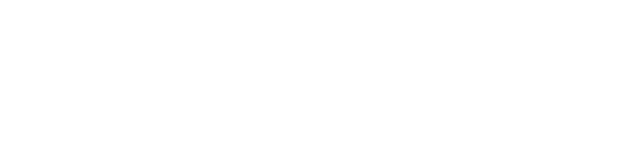
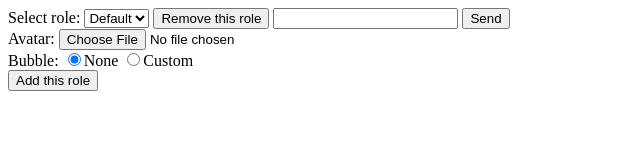
Before and after one commit to TengGit/qq-simulator, a plain HTML site: page index.html in a window 1280 px wide. Shown: the whole page, without its empty margins (0-640 px from the left). Drawn offline with Linux system fonts and the light colour scheme.

Commit message:
Add controls

```diff
--- a/index.html
+++ b/index.html
@@ -1,11 +1,37 @@
 <!DOCTYPE html>
 <html>
 <head>
-<link rel="stylesheet" type="text/css" href="style.css" />
+<meta charset="utf-8">
+<title>QQ Chat Simulator</title>
+<link rel="stylesheet" type="text/css" href="style.css">
 <script type="text/javascript" src="jquery-3.3.1.min.js"></script>
 <script type="text/javascript">
 </script>
 </head>
 <body>
+<div id="container">
+  <div id="preview">
+  </div>
+  <div>
+    <form id="send-message">
+	  <label for="role">Select role: </label>
+	  <select name="role" id="role">
+	    <option value="Default">Default</option>
+	  </select>
+	  <input type="button" name="remove-role" value="Remove this role" class="button">
+	  <input type="text" name="text" size="20">
+	  <input type="button" name="send" value="Send" class="button">
+	</form>
+    <form id="style">
+	  <label for="avatar">Avatar: </label><input type="file" name="avatar" id="avatar" accept="image/*">
+	  <br>
+	  <label>Bubble: </label>
+	  <input type="radio" name="bubble" value="none" id="bubble-none" checked><label for="bubble-none">None</label>
+	  <input type="radio" name="bubble" value="custom" id="bubble-custom"><label for="bubble-custom">Custom</label>
+	  <br>
+	  <input type="button" name="add-role" value="Add this role" class="button">
+    </form>
+  </div>
+</div>
 </body>
 </html>
```
